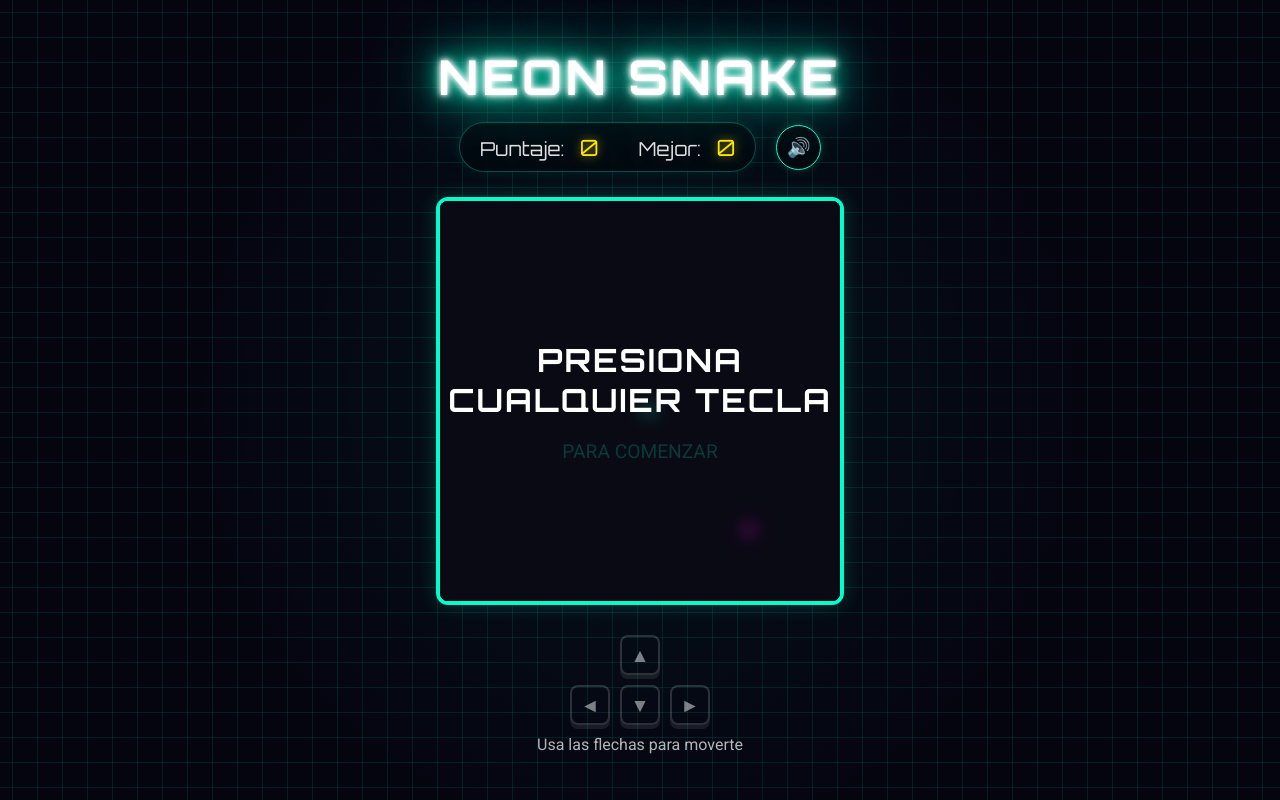
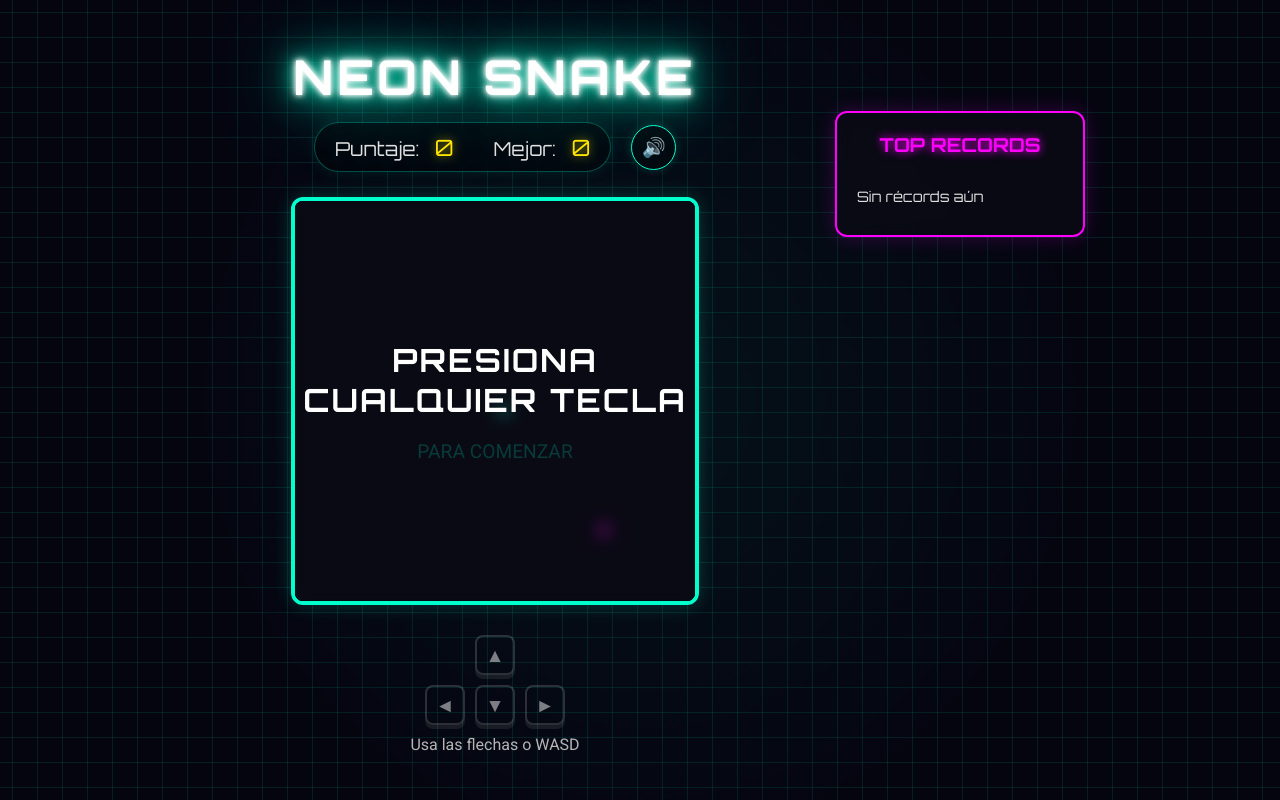
Before and after one commit to davidmansilla916-byte/snake-neon, a Flask app: page / in a window 1280 px wide. Run offline with Flask 3, Linux system fonts and the light colour scheme; data that the repository does not hold is empty.

Commit message:
Restore missing HTML components: leaderboard and name modal

```diff
--- a/templates/index.html
+++ b/templates/index.html
@@ -12,6 +12,7 @@
 </head>
 
 <body>
+    <main class="main-layout">
         <div class="game-container">
             <header>
                 <h1 class="neon-text">NEON SNAKE</h1>
@@ -46,6 +47,17 @@
                     </div>
                     <button id="restart-btn" class="neon-button">JUGAR DE NUEVO</button>
                 </div>
+
+                <!-- Modal para nombre -->
+                <div id="name-modal" class="overlay hidden">
+                    <div class="modal-content">
+                        <h2 class="neon-text-small">¡NUEVO RÉCORD!</h2>
+                        <p>Introduce tu nombre:</p>
+                        <input type="text" id="player-name-input" maxlength="20" placeholder="Tu nombre..."
+                            autocomplete="off">
+                        <button id="submit-score-btn" class="neon-button">GUARDAR</button>
+                    </div>
+                </div>
             </div>
 
             <div class="controls-hint">
@@ -55,9 +67,20 @@
                     <div class="key">▼</div>
                     <div class="key">►</div>
                 </div>
-            <p>Usa las flechas para moverte</p>
+                <p>Usa las flechas o WASD</p>
             </div>
         </div>
+
+        <!-- Leaderboard Sidebar -->
+        <aside class="leaderboard-container">
+            <h2 class="neon-text-side">TOP RECORDS</h2>
+            <div class="leaderboard-box">
+                <ul id="leaderboard-list">
+                    <li>Cargando...</li>
+                </ul>
+            </div>
+        </aside>
+    </main>
 
     <script src="{{ url_for('static', filename='script.js') }}"></script>
 </body>
```
Lines whose indentation alone changed are shown as unchanged.
